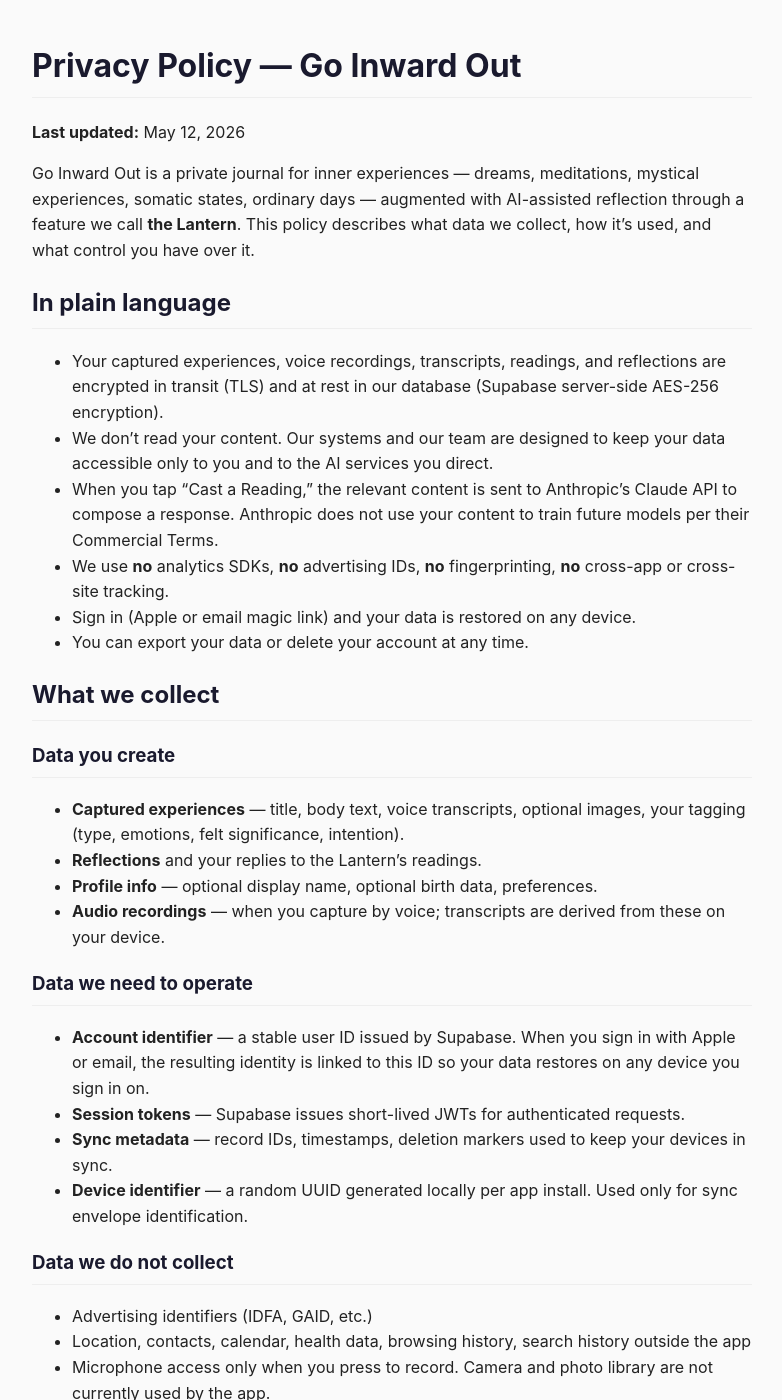
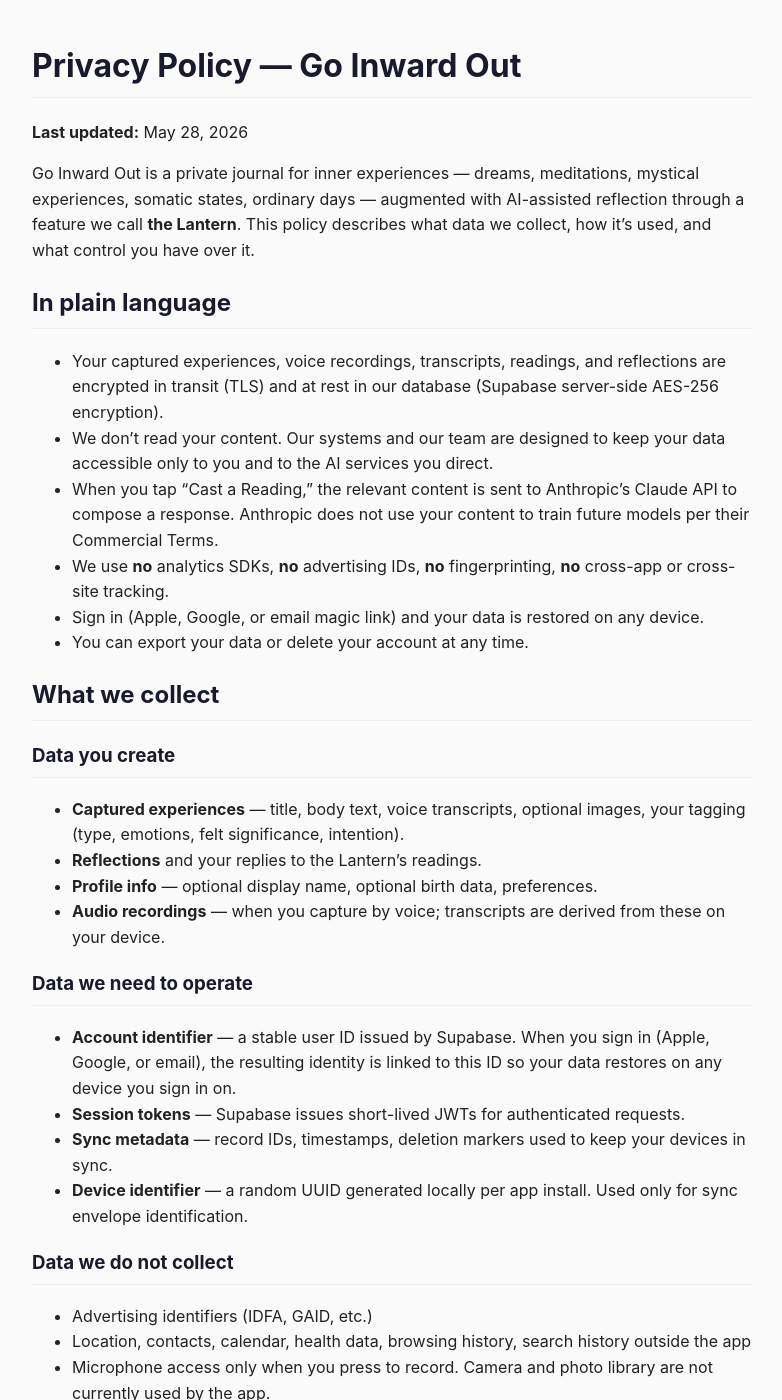
Before and after one commit to utahbiker/gio-prompts, a Jekyll site: the page built from PrivacyPolicy.md, in a window 1280 px wide and 1400 px high. Shown: the whole window, without its empty margins (248-1030 px from the left). Built offline with Jekyll 4.4.1, drawn with Linux system fonts in a browser that asks for light colours; some of the changed text lies outside the part shown.

Commit message:
privacy: add Google Sign-In to auth options; bump date to 2026-05-28
Parallel update to match the in-app policy + legal/PRIVACY.md, which
already list Google Sign-In (iOS + Android). Google Sign-In shipped in
the V2 Phase 4 Android-parity work; the public policy was last updated
2026-05-12 (pre-Phase-4) and still said Apple + email only.

```diff
--- a/PrivacyPolicy.md
+++ b/PrivacyPolicy.md
@@ -5,7 +5,7 @@
 
 # Privacy Policy — Go Inward Out
 
-**Last updated:** May 12, 2026
+**Last updated:** May 28, 2026
 
 Go Inward Out is a private journal for inner experiences — dreams, meditations, mystical experiences, somatic states, ordinary days — augmented with AI-assisted reflection through a feature we call **the Lantern**. This policy describes what data we collect, how it's used, and what control you have over it.
 
@@ -15,7 +15,7 @@
 - We don't read your content. Our systems and our team are designed to keep your data accessible only to you and to the AI services you direct.
 - When you tap "Cast a Reading," the relevant content is sent to Anthropic's Claude API to compose a response. Anthropic does not use your content to train future models per their Commercial Terms.
 - We use **no** analytics SDKs, **no** advertising IDs, **no** fingerprinting, **no** cross-app or cross-site tracking.
-- Sign in (Apple or email magic link) and your data is restored on any device.
+- Sign in (Apple, Google, or email magic link) and your data is restored on any device.
 - You can export your data or delete your account at any time.
 
 ## What we collect
@@ -29,7 +29,7 @@
 
 ### Data we need to operate
 
-- **Account identifier** — a stable user ID issued by Supabase. When you sign in with Apple or email, the resulting identity is linked to this ID so your data restores on any device you sign in on.
+- **Account identifier** — a stable user ID issued by Supabase. When you sign in (Apple, Google, or email), the resulting identity is linked to this ID so your data restores on any device you sign in on.
 - **Session tokens** — Supabase issues short-lived JWTs for authenticated requests.
 - **Sync metadata** — record IDs, timestamps, deletion markers used to keep your devices in sync.
 - **Device identifier** — a random UUID generated locally per app install. Used only for sync envelope identification.
@@ -52,7 +52,7 @@
 
 - **Supabase** (our hosting + database provider, US-based): your records are encrypted at rest using AES-256 with keys managed by Supabase. Supabase's technical staff have administrative access to our database but contractually agree to access user data only for support tickets you've initiated. We have not configured any database extension or function that would expose your data beyond your own authenticated requests.
 - **Anthropic**: receives your prompt (the relevant entry text + context blocks) and returns a response. Bound by Anthropic's Commercial Terms — no training, 30-day retention, then deleted.
-- **Apple / email providers**: when you sign in, the provider issues a token bound to your identity. We receive the resulting auth identifier (e.g. the Apple user ID) and your email if you provided it.
+- **Sign-in providers (Apple / Google / email)**: when you sign in, the provider issues a token bound to your identity. We receive the resulting auth identifier and your email if you provided it.
 
 We do **not** share data with advertisers, analytics vendors, data brokers, or any party that profiles users for behavioral targeting.
 
@@ -90,7 +90,7 @@
 - TLS 1.2+ for all network traffic
 - AES-256 encryption at rest (Supabase-managed)
 - Per-user Row-Level Security on every table — a leaked token from one user cannot read another user's records
-- No passwords stored. Authentication via Apple Sign-In or email magic link.
+- No passwords stored. Authentication via Apple Sign-In (iOS), Google Sign-In (iOS + Android), or email magic link.
 - Optional Face ID gate per entry (Settings → Privacy on each entry) and optional App Lock for the entire app (Settings → Security)
 - Audit log of AI transmissions visible in Settings → Privacy → Transmissions
 
```
